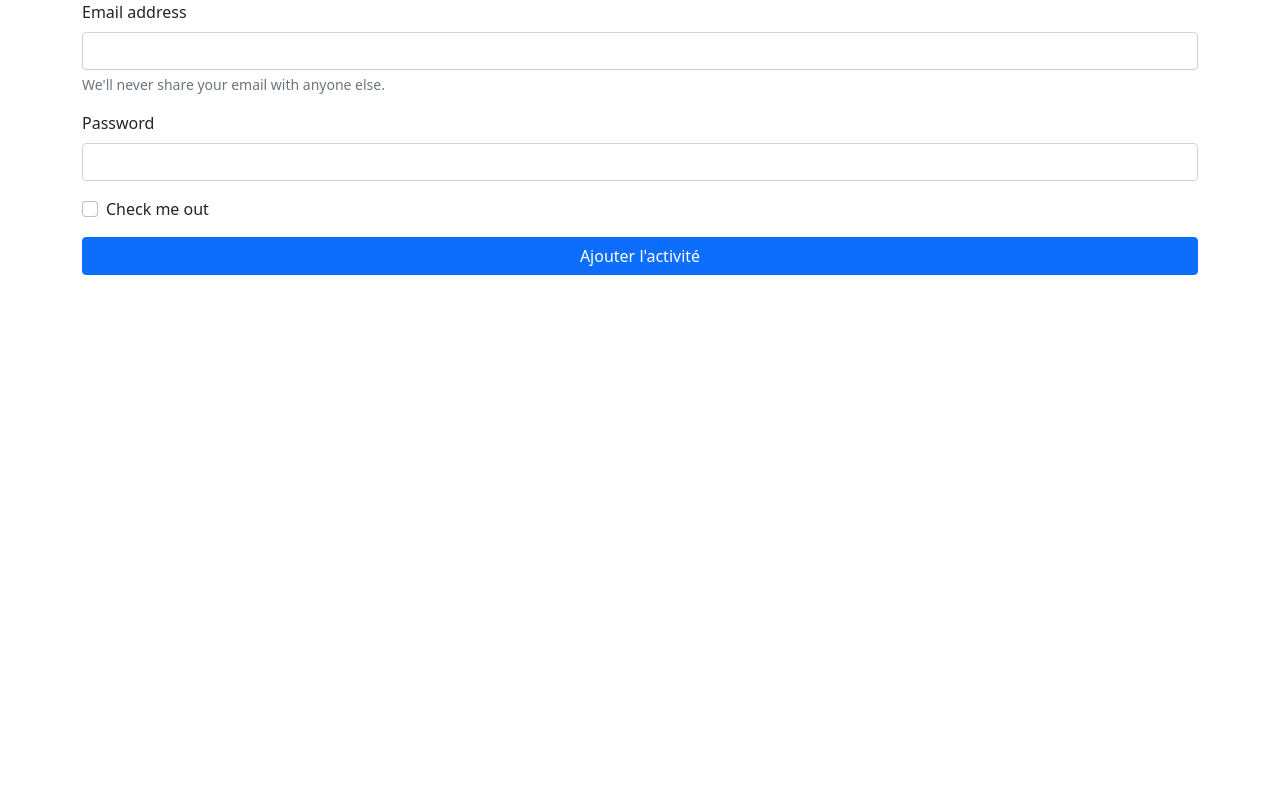
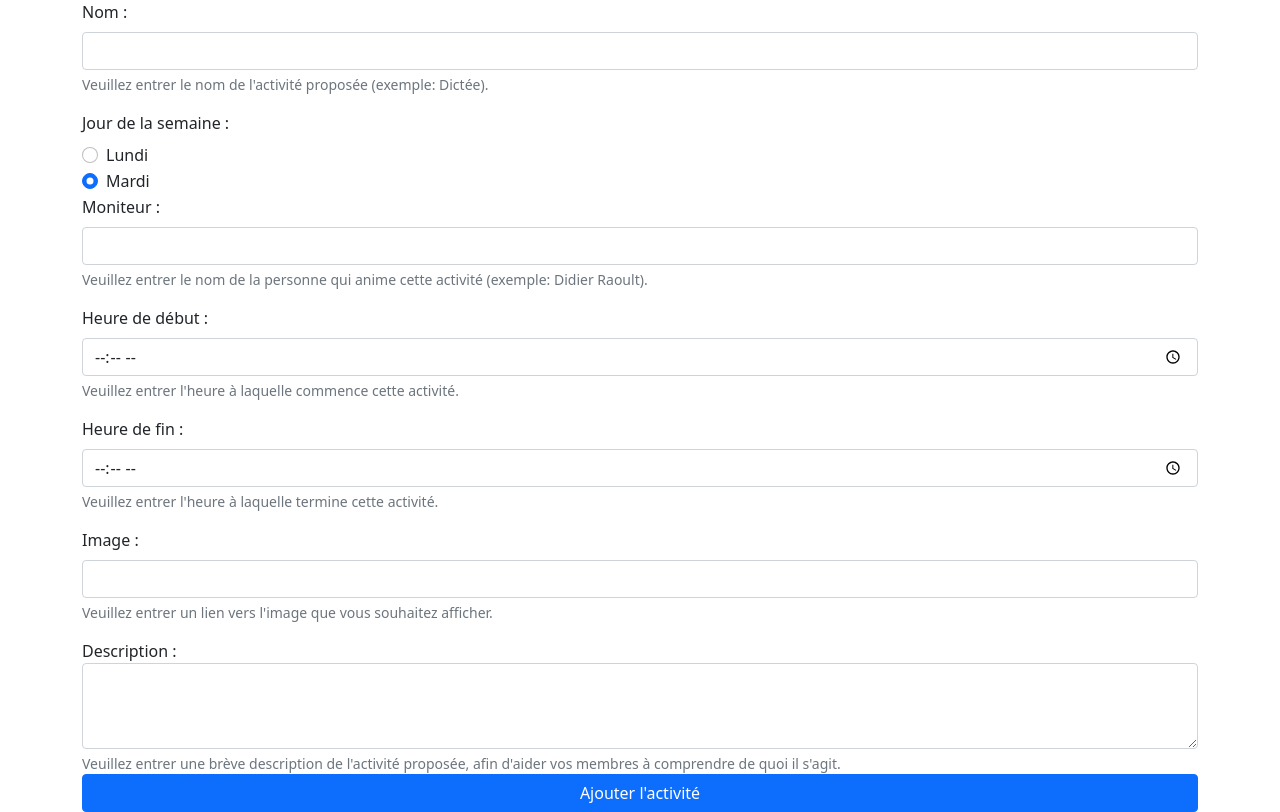
Before and after one commit to WildCodeSchool/orleans-php-202103-project-tempsloisirs, a PHP site: template src/View/Admin/Activity/add.html.twig in a window 1280 px wide. Shown: the part 56-868 px from the top of the page. Before the commit the page ends 331 px from the top, so only its background shows below. Run offline with PHP 8.4, Linux system fonts and the light colour scheme; the template is opened without the code that fills it, so the values that code supplies are empty; some libraries are stand-ins or nearby versions.

Commit message:
Basic form structure, front-end validation

```diff
--- a/src/Controller/AdminActivityController.php
+++ b/src/Controller/AdminActivityController.php
@@ -13,13 +13,13 @@ class AdminActivityController extends AbstractController
     {
         if ($_SERVER['REQUEST_METHOD'] === 'POST') {
             // clean $_POST data
-            $item = array_map('trim', $_POST);
+            $activities = array_map('trim', $_POST);
 
             // TODO validations (length, format...)
 
             // if validation is ok, insert and redirection
-            $itemManager = new ItemManager();
-            $id = $itemManager->insert($item);
+            $adminActivityManager = new AdminActivityManager();
+            $id = $adminActivityManager->insert($activities);
             header('Location:/item/show/' . $id);
         }
 
--- a/src/View/Admin/Activity/add.html.twig
+++ b/src/View/Admin/Activity/add.html.twig
@@ -16,20 +16,64 @@
 
 
         <form>
+            <!-- Name-->
             <div class="mb-3">
-                <label for="exampleInputEmail1" class="form-label">Email address</label>
-                <input type="email" class="form-control" id="exampleInputEmail1" aria-describedby="emailHelp">
-            <div id="emailHelp" class="form-text">We'll never share your email with anyone else.</div>
+                <label for="activityName" class="form-label">Nom :</label>
+                <input type="text" class="form-control" id="activityName" aria-describedby="nameHelp">
+                <div id="nameHelp" class="form-text">Veuillez entrer le nom de l'activité proposée (exemple: Dictée).</div>
             </div>
+            <!--Weekdays-->
+                <label for="weekday" class="form-label">Jour de la semaine :</label></br>
+                <div class="form-check form-check-inline">
+                    <input class="form-check-input" type="radio" name="weekday" id="weekday">
+                    <label class="form-check-label" for="weekday">
+                        Lundi
+                    </label>
+                </div>
+                <div class="form-check">
+                    <input class="form-check-input" type="radio" name="weekday" id="weekday" checked>
+                    <label class="form-check-label" for="weekday">
+                        Mardi
+                    </label>
+                </div>
+
+            <!--Instructor-->
             <div class="mb-3">
-                <label for="exampleInputPassword1" class="form-label">Password</label>
-                <input type="password" class="form-control" id="exampleInputPassword1">
+                <label for="instructor" class="form-label">Moniteur :</label>
+                <input type="text" class="form-control" id="instructor" aria-describedby="instructorHelp">
+                <div id="instructorHelp" class="form-text">Veuillez entrer le nom de la personne qui anime cette activité (exemple: Didier Raoult).</div>
             </div>
-            <div class="mb-3 form-check">
-                <input type="checkbox" class="form-check-input" id="exampleCheck1">
-                <label class="form-check-label" for="exampleCheck1">Check me out</label>
+
+            <!--Start time-->
+            <div class="mb-3">
+                <label for="startTime" class="form-label">Heure de début :</label>
+                <input type="time" class="form-control" id="startTime" aria-describedby="startTimeHelp">
+                <div id="statTimeHelp" class="form-text">Veuillez entrer l'heure à laquelle commence cette activité.</div>
             </div>
+            <!--End time-->
+            <div class="mb-3">
+                <label for="endTime" class="form-label">Heure de fin :</label>
+                <input type="time" class="form-control" id="endTime" aria-describedby="endTimeHelp">
+                <div id="endTimeHelp" class="form-text">Veuillez entrer l'heure à laquelle termine cette activité.</div>
+            </div>
+            <!--Image-->
+            <div class="mb-3">
+                <label for="image" class="form-label">Image :</label>
+                <input type="url" class="form-control" id="image" aria-describedby="imageHelp">
+                <div id="imageHelp" class="form-text">Veuillez entrer un lien vers l'image que vous souhaitez afficher.</div>
+            </div>
+
+            <!--Description-->
+            <div class="form-group">
+                <label for="description">Description :</label>
+                <textarea class="form-control" id="description" rows="3" aria-describedby="descriptionHelp"></textarea>
+                <div id="descriptionHelp" class="form-text">Veuillez entrer une brève description de l'activité proposée, afin d'aider vos membres à comprendre de quoi il s'agit.</div>
+            </div>
+
+
             <button type="submit" class="btn btn-primary w-100">Ajouter l'activité</button>
         </form>
     </main>
 {% endblock %}
+
+{% block javascript %}<script src="https://cdn.jsdelivr.net/npm/bootstrap@5.0.0-beta3/dist/js/bootstrap.bundle.min.js" integrity="sha384-JEW9xMcG8R+pH31jmWH6WWP0WintQrMb4s7ZOdauHnUtxwoG2vI5DkLtS3qm9Ekf" crossorigin="anonymous"></script>{% endblock %}
```
